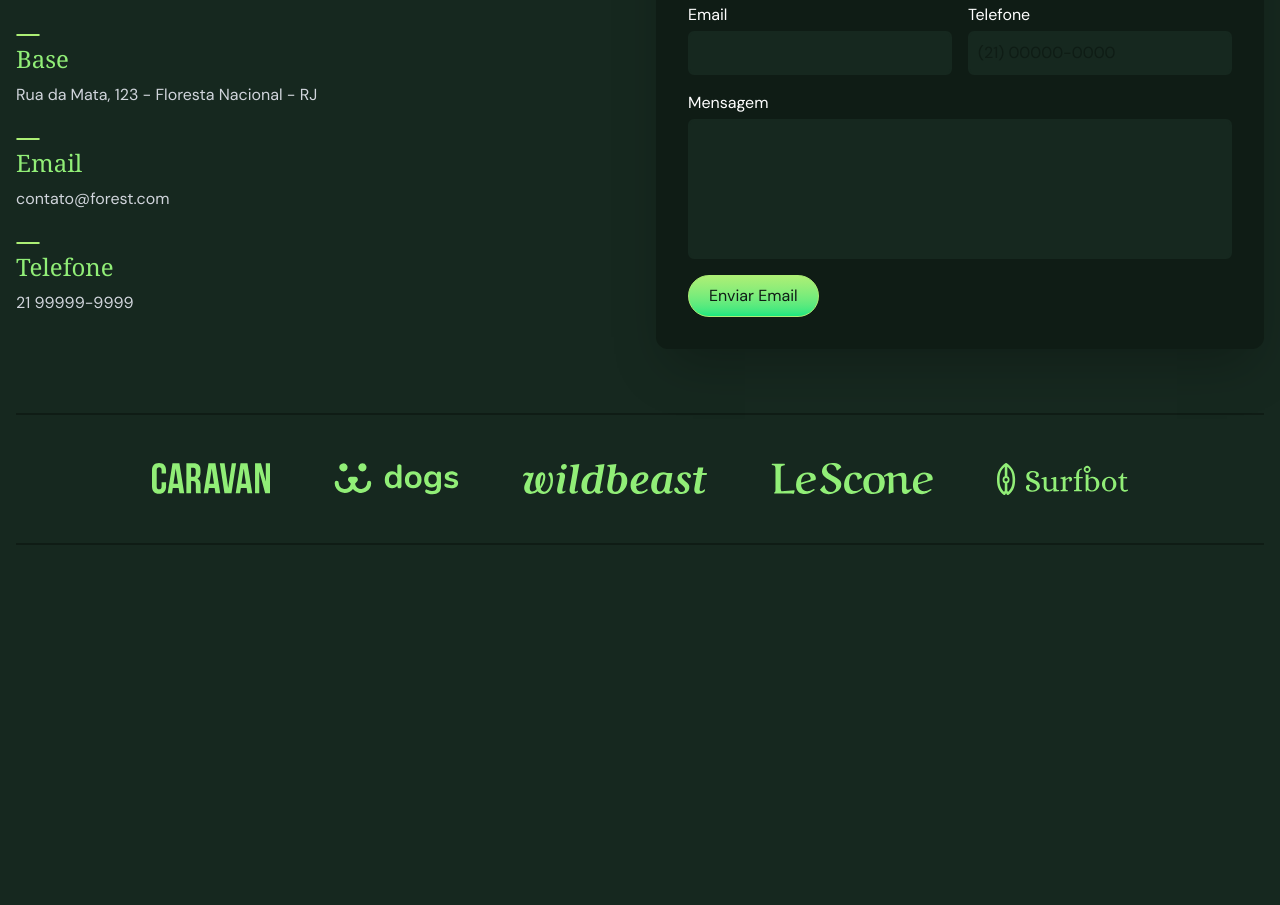
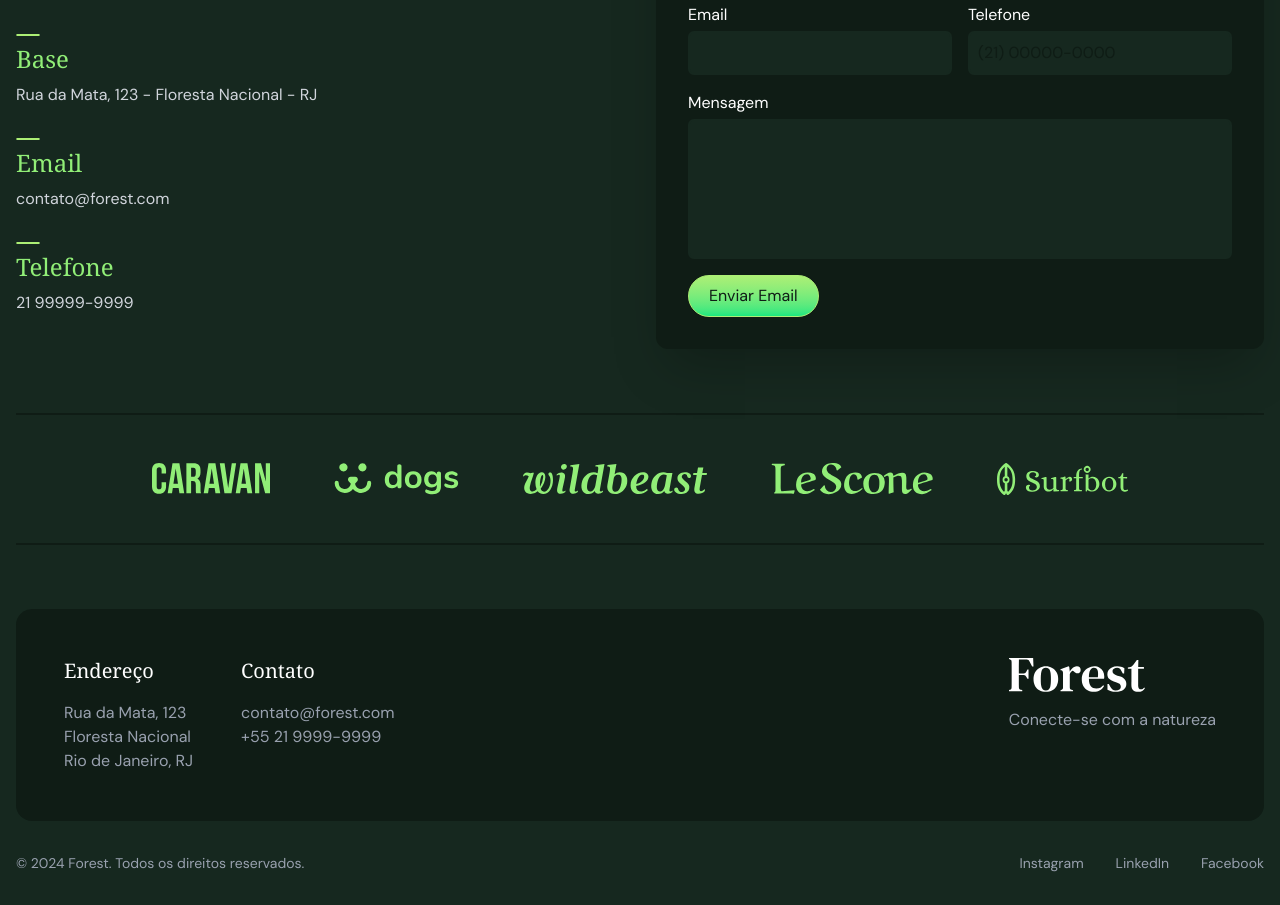
Before and after one commit to jonathanbardanca/Forest-site, a website: page src/index.html in a window 1280 px wide. Shown: the part 3708-4613 px from the top of the page. Before the commit the page ends 4317 px from the top, so only its background shows below. Drawn offline with Linux system fonts and the light colour scheme; files whose address does not match are found by name; a web font is replaced by a local one.

Commit message:
adicionado sessao footer

```diff
--- a/src/index.html
+++ b/src/index.html
@@ -314,8 +314,36 @@
     </ul>
    </section>
 
-
-
+   <footer class="container pb-8">
+    <div class="bg-verde-900 grid gap-8 lg:grid-cols-2 mb-8 rounded-2xl p-6 sm:p-12">
+      <div class="flex gap-12 max-sm:flex-col max-sm:gap-4">
+        <div>
+          <h3 class="text-white font-serif text-xl mb-4">Endereço</h3>
+          <p class="text-gray-400">
+            Rua da Mata, 123<br />Floresta Nacional<br />Rio de Janeiro, RJ
+          </p>
+        </div>
+        <div>
+          <h3 class="text-white font-serif text-xl mb-4">Contato</h3>
+          <p class="text-gray-400">
+            contato@forest.com<br />+55 21 9999-9999
+          </p>
+        </div>
+      </div>
+      <div class="lg:justify-self-end">
+        <img class="mb-4" src="../img/forest.svg" alt="Forest" />
+        <p class="text-gray-400">Conecte-se com a natureza</p>
+      </div>
+    </div>
+    <div class="text-gray-400 flex items-center justify-between gap-8 text-sm max-sm:flex-col-reverse">
+      <p>© 2024 Forest. Todos os direitos reservados.</p>
+      <ul class="flex gap-8">
+        <li><a class="hover:text-verde-300" href="#">Instagram</a></li>
+        <li><a class="hover:text-verde-300" href="#">LinkedIn</a></li>
+        <li><a class="hover:text-verde-300" href="#">Facebook</a></li>
+      </ul>
+    </div>
+  </footer>
 
   <script src="../script.js"></script>
 </body>
```
Also changed, not shown: src/tailwind.css.
